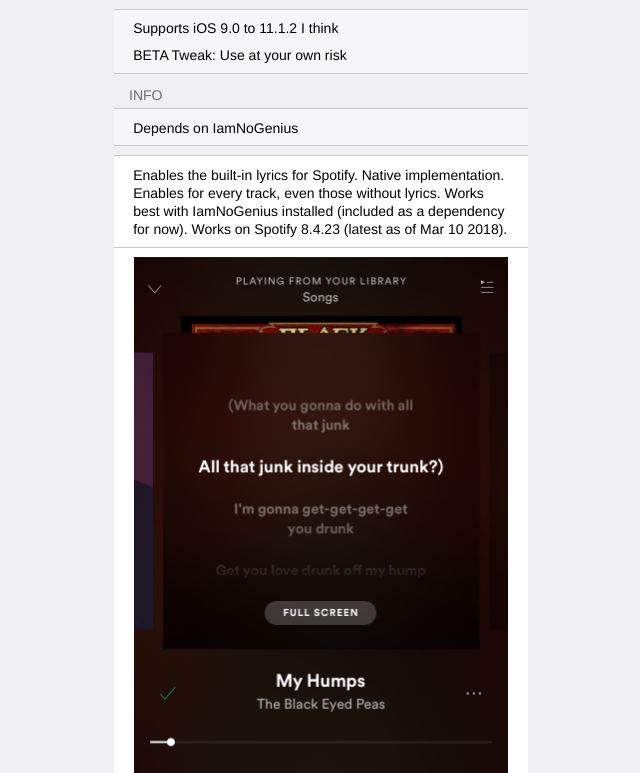
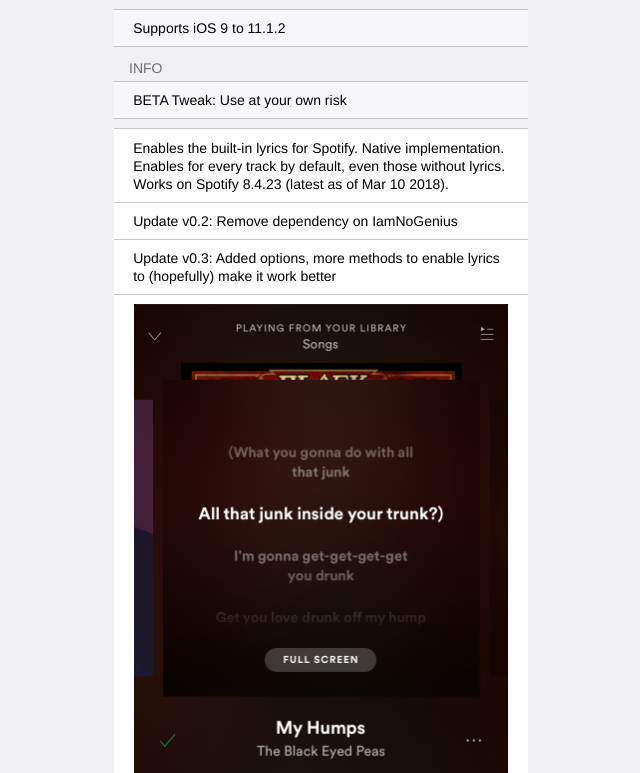
Before and after one commit to WhyIsItReal/Repo, a plain HTML site: page deps/lyricsforspotify.html in a window 1280 px wide. Shown: the top 773 px of the page, without its empty margins (319-959 px from the left). Drawn offline with Linux system fonts and the light colour scheme.

Commit message:
add Lyrify v0.3

```diff
--- a/deps/lyricsforspotify.html
+++ b/deps/lyricsforspotify.html
@@ -12,18 +12,20 @@
 	</head>
 	<body class="pinstripe">
 		<panel>
-			<block data-min-ios="9.0" data-max-ios="11.1.2" class="prerequisite">
-				<p>Supports iOS 9.0 to 11.1.2 I think</p>
-				<p>BETA Tweak: Use at your own risk</p>
+			<block data-min-ios="9.0.0" data-max-ios="11.1.2" class="prerequisite">
+				<p>Supports iOS 9 to 11.1.2</p>
 			</block>
 			<label>Info</label>
 			<block>
-				<p>Depends on IamNoGenius</p>
+				<p>BETA Tweak: Use at your own risk</p>
 			</block>
 			<fieldset>
 				<div>
-					<p>Enables the built-in lyrics for Spotify. Native implementation. Enables for every track, even those without lyrics. Works best with IamNoGenius installed (included as a dependency for now). Works on Spotify 8.4.23 (latest as of Mar 10 2018).</p>
-				</div>
+					<p>Enables the built-in lyrics for Spotify. Native implementation. Enables for every track by default, even those without lyrics. Works on Spotify 8.4.23 (latest as of Mar 10 2018).</p>
+					</div>
+					<div><p><i>Update v0.2:</i> Remove dependency on IamNoGenius</p></div>
+					<div><p><i>Update v0.3:</i> Added options, more methods to enable lyrics to (hopefully) make it work better</p></div>
+
 				<div>
 					<center>
 						<img src="../screens/lfs.png" width="100%">
```
Also changed, not shown: screens/lfs.html (+1 -0 lines), screens/lfs3.PNG (added), 3 other files.
